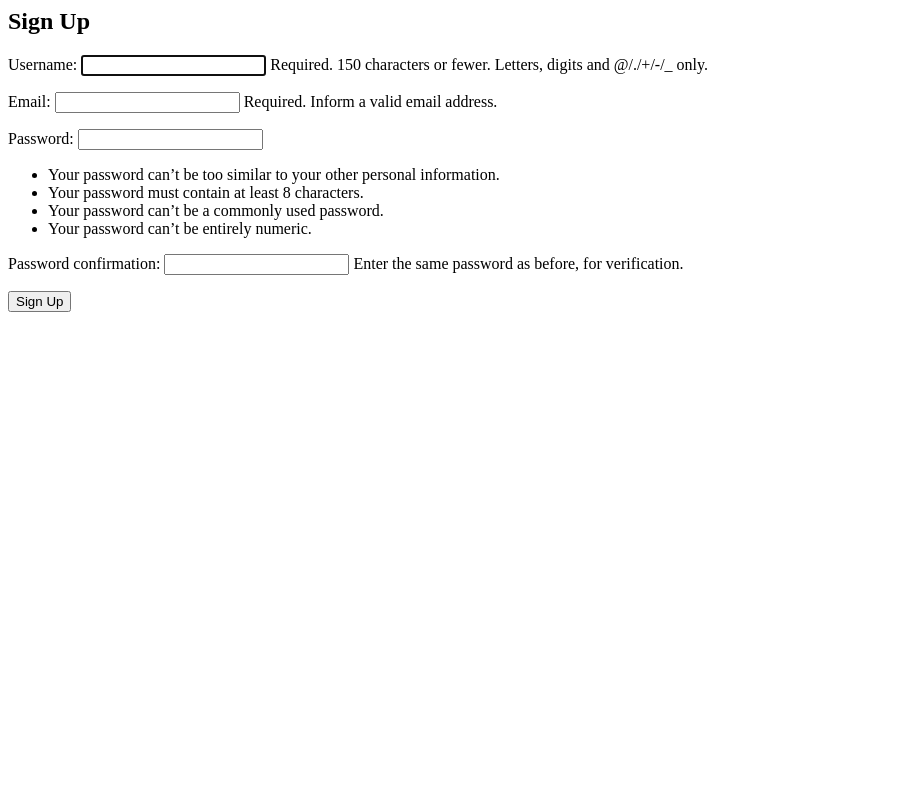
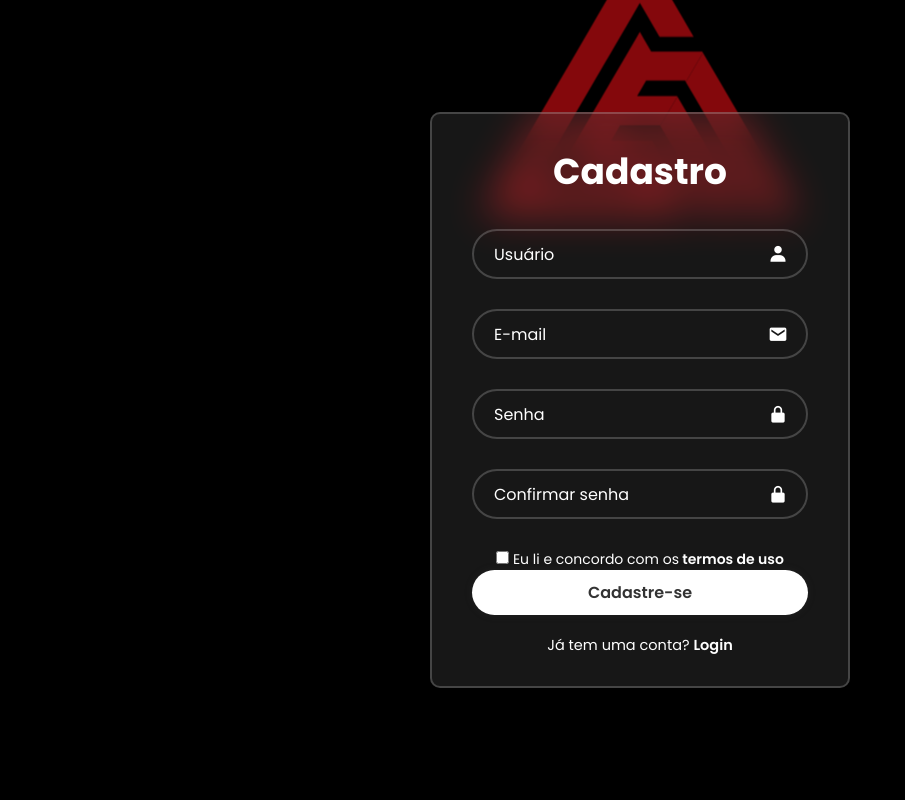
Before and after one commit to CyberWorkTech10/TicketWorks, a Django app: page /signup/ in a window 1280 px wide. Shown: the whole page, without its empty margins (0-905 px from the left). Run offline with Django 4.2, Linux system fonts and the light colour scheme.

Commit message:
adicionada estilização da pagina de cadastro

```diff
--- /dev/null
+++ b/app/static/css/style2.css
@@ -0,0 +1,167 @@
+@import url('https://fonts.googleapis.com/css2?family=Poppins:ital,wght@0,100;0,200;0,300;0,400;0,500;0,600;0,700;0,800;0,900;1,100;1,200;1,300;1,400;1,500;1,600;1,700;1,800;1,900&display=swap');
+/* Importa a família de fontes Poppins com diversas variações de peso e estilo */
+
+* {
+    margin: 0;
+    padding: 0;
+    box-sizing: border-box;
+    font-family: "Poppins", sans-serif;
+}
+
+/* Zera a margem e o preenchimento, define o modelo de caixa como border-box para todos os elementos e define a fonte padrão como Poppins */
+
+.background-container {
+    display: flex;
+    justify-content: center;
+    align-items: center;
+    min-height: 100vh;
+    background: url('/Cyberwork/TicketWorks/app/static/images/img-background.png') no-repeat;
+    background-position: cover;
+    background-position: center;
+}
+
+/* Estiliza o container de fundo com flexbox para centralizar seu conteúdo vertical e horizontalmente, define uma altura mínima de 100% da altura da viewport e aplica uma imagem de fundo */
+
+.wrapper {
+    position: relative;
+    /* Define a posição como relativa */
+    z-index: 1;
+    /* Garante que o formulário fique acima do vídeo */
+    width: 420px;
+    /* Define a largura do container */
+    background: rgba(117, 117, 117, .2);
+    /* Define a cor de fundo com opacidade */
+    border: 2px solid rgba(255, 255, 255, .2);
+    /* Define uma borda com opacidade */
+    backdrop-filter: blur(20px);
+    /* Aplica um efeito de desfoque ao fundo */
+    color: #fff;
+    /* Define a cor do texto como branco */
+    border-radius: 10px;
+    /* Arredonda os cantos do container */
+    padding: 30px 40px;
+    /* Define o preenchimento interno */
+}
+
+.wrapper .signup-heading {
+    font-size: 36px;
+    /* Define o tamanho da fonte do título */
+    text-align: center;
+    /* Centraliza o texto horizontalmente */
+}
+
+.wrapper .input-box {
+    position: relative;
+    /* Define a posição como relativa */
+    width: 100%;
+    /* Define a largura da caixa de entrada */
+    height: 50px;
+    /* Define a altura da caixa de entrada */
+    margin: 30px 0;
+    /* Define a margem */
+}
+
+.input-box input {
+    width: 100%;
+    /* Define a largura do campo de entrada */
+    height: 100%;
+    /* Define a altura do campo de entrada */
+    background: transparent;
+    /* Define o fundo do campo de entrada como transparente */
+    border: none;
+    /* Remove a borda */
+    outline: none;
+    /* Remove o contorno */
+    border: 2px solid rgba(255, 255, 255, .2);
+    /* Define a borda com opacidade */
+    border-radius: 40px;
+    /* Arredonda os cantos do campo de entrada */
+    font-size: 16px;
+    /* Define o tamanho da fonte */
+    color: #fff;
+    /* Define a cor do texto como branco */
+    padding: 20px 45px 20px 20px;
+    /* Define o preenchimento interno */
+}
+
+.input-box input::placeholder {
+    color: #fff;
+    /* Define a cor do espaço reservado como branco */
+}
+
+.input-box i {
+    position: absolute;
+    /* Define a posição como absoluta */
+    right: 20px;
+    /* Define a distância da direita */
+    top: 50%;
+    /* Define a distância do topo */
+    transform: translateY(-50%);
+    /* Translada o elemento verticalmente */
+    font-size: 20px;
+    /* Define o tamanho da fonte */
+}
+
+.terms-of-use {
+    font-size: 14px;
+    text-align: center;
+
+}
+
+.terms-link {
+    color: #fff;
+    text-decoration: none;
+    font-weight: 600;
+}
+
+.terms-link:hover {
+    text-decoration: underline;
+}
+
+.register-link p a {
+    color: #fff;
+    /* Define a cor do texto do link como branco */
+    text-decoration: none;
+    /* Remove a decoração de texto do link */
+    font-weight: 600;
+    /* Define o peso da fonte como negrito */
+}
+
+.wrapper .register-link {
+    font-size: 14.5px;
+    /* Define o tamanho da fonte */
+    text-align: center;
+    /* Centraliza o texto horizontalmente */
+    margin-top: 20px;
+    /* Define a margem superior */
+}
+
+.register-link p a:hover {
+    text-decoration: underline;
+    /* Sublinha o link ao passar o mouse */
+}
+
+.wrapper .btn {
+    width: 100%;
+    /* Define a largura do botão */
+    height: 45px;
+    /* Define a altura do botão */
+    background: #fff;
+    /* Define a cor de fundo do botão como branca */
+    border: none;
+    /* Remove a borda do botão */
+    outline: none;
+    /* Remove o contorno do botão */
+    border-radius: 40px;
+    /* Arredonda os cantos do botão */
+    box-shadow: 0 0 10px rgba(95, 95, 95, 0.1);
+    /* Aplica uma sombra ao botão */
+    cursor: pointer;
+    /* Define o cursor como ponteiro */
+    font-size: 16px;
+    /* Define o tamanho da fonte */
+    color: #333;
+    /* Define a cor do texto como cinza escuro */
+    font-weight: 600;
+    /* Define o peso da fonte como negrito */
+}
--- a/app/templates/registration/signup.html
+++ b/app/templates/registration/signup.html
@@ -1,32 +1,63 @@
-<h2>Sign Up</h2>
-<form method="post">
-    {% csrf_token %}
-    <p>
-        <label for="id_username">Username:</label>
-        <input type="text" name="username" maxlength="150" autofocus="" required="" id="id_username">
-        <span class="helptext">Required. 150 characters or fewer. Letters, digits and @/./+/-/_ only.</span>
-    </p>
-    <p>
-        <label for="id_email">Email:</label>
-        <input type="email" name="email" maxlength="254" required="" id="id_email">
-        <span class="helptext">Required. Inform a valid email address.</span>
-    </p>
-    <p>
-        <label for="id_password1">Password:</label>
-        <input type="password" name="password1" autocomplete="new-password" required="" id="id_password1">
-        <span class="helptext"></span>
-    </p>
-    <ul>
-        <li>Your password can’t be too similar to your other personal information.</li>
-        <li>Your password must contain at least 8 characters.</li>
-        <li>Your password can’t be a commonly used password.</li>
-        <li>Your password can’t be entirely numeric.</li>
-    </ul>
-    <p>
-        <label for="id_password2">Password confirmation:</label>
-        <input type="password" name="password2" autocomplete="new-password" required="" id="id_password2">
+<!DOCTYPE html>
+<html lang="pt-br">
 
-        <span class="helptext">Enter the same password as before, for verification.</span>
-    </p>
-    <button type="submit">Sign Up</button>
-</form>
+<head>
+    <meta charset="UTF-8">
+    <meta name="viewport" content="width=device-width, initial-scale=1.0">
+    <title>Cadastro</title>
+    <link rel="stylesheet" href="/Cyberwork/TicketWorks/app/static/css/style2.css">
+    <link href='https://unpkg.com/boxicons@2.1.4/css/boxicons.min.css' rel='stylesheet'>
+</head>
+
+<body>
+
+    <div class="background-container">
+        <div class="wrapper">
+            <form method="post">
+                {% csrf_token %}
+                <h1 class="signup-heading">Cadastro</h1>
+                <div class="input-box">
+                    <label for="id_username"></label>
+                    <input type="text" placeholder="Usuário" required name="username" maxlength="150" autofocus=""
+                        required="" id="id_username">
+                    <span class="helptext"></span>
+                    <i class='bx bxs-user'></i>
+                </div>
+                <div class="input-box">
+                    <label for="id_email"></label>
+                    <input type="email" placeholder="E-mail" required name="email" maxlength="254" required=""
+                        id="id_email">
+                    <i class='bx bxs-envelope'></i>
+                </div>
+                <div class="input-box">
+                    <label for="id_password1"></label>
+                    <input type="password" placeholder="Senha" required name="password1" autocomplete="new-password"
+                        required="" id="id_password1">
+                    <i class='bx bxs-lock-alt'></i>
+                    <span class="helptext"></span>
+                </div>
+                <div class="input-box">
+                    <label for="id_password2"></label>
+                    <input type="password" placeholder="Confirmar senha" name="password2" autocomplete="new-password"
+                        required="" id="id_password2">
+                    <i class='bx bxs-lock-alt'></i>
+                </div>
+                <div class="terms-of-use">
+                    <label><input type="checkbox"> Eu li e concordo com os<a href="#" class="terms-link"> termos de
+                            uso</a></label>
+                </div>
+                <button type="submit" class="btn">Cadastre-se</button>
+
+                <div class="register-link">
+                    <p>Já tem uma conta? <a href="login.html">Login</a></p>
+                </div>
+            </form>
+        </div>
+    </div>
+
+
+
+
+</body>
+
+</html>
```
